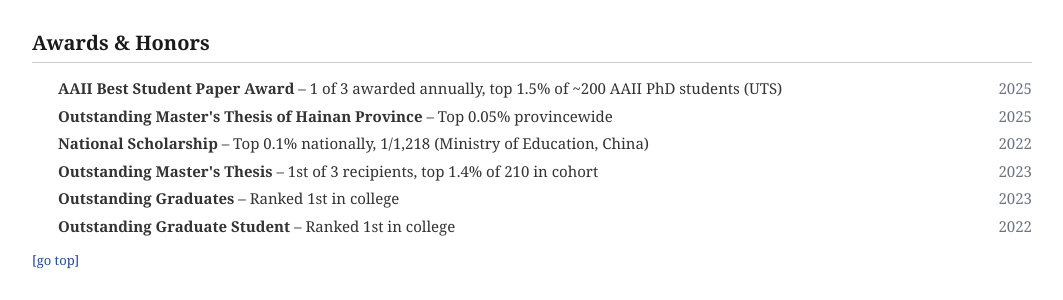
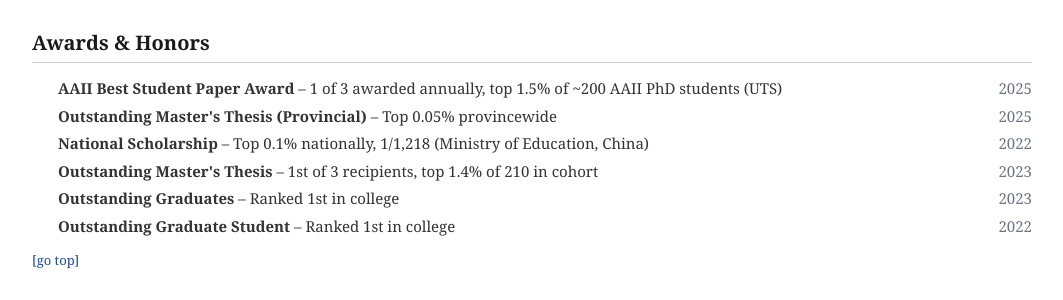
Before and after one commit to shengchaochen82/shengchaochen82.github.io, a Jekyll site: the page built from index.md, in a window 1280 px wide and 900 px high, scrolled down 3513 px. Shown: the part 154-454 px from the top of the window, without its empty margins (108-1171 px from the left). Built offline with Jekyll 4.4.1, drawn with Linux system fonts in a browser that asks for light colours.

Commit message:
Content: rename provincial thesis award, drop province name
Co-Authored-By: Claude Sonnet 5 <noreply@anthropic.com>

```diff
--- a/_includes/classic_honors.html
+++ b/_includes/classic_honors.html
@@ -6,7 +6,7 @@
       <span class="classic-honor-year">2025</span>
     </li>
     <li class="classic-honor">
-      <span class="classic-honor-body"><strong>Outstanding Master's Thesis of Hainan Province</strong> – Top 0.05% provincewide</span>
+      <span class="classic-honor-body"><strong>Outstanding Master's Thesis (Provincial)</strong> – Top 0.05% provincewide</span>
       <span class="classic-honor-year">2025</span>
     </li>
     <li class="classic-honor">
```
